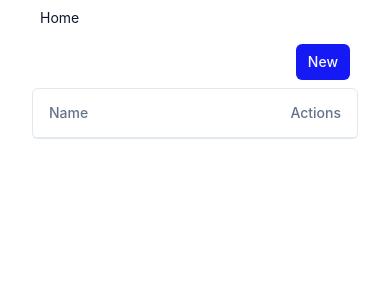
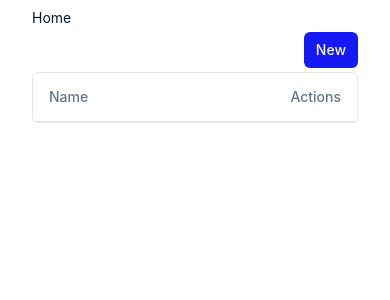
Before and after one commit to tino415/pwa-shopping-list, a React (Create React App) app: page / in a window 390 px wide. Shown: the top 300 px of the page. Built offline with nearby package versions, Linux system fonts and the light colour scheme; the HTML template or start-up script is replaced by a standard one.

Commit message:
Upgrade responsivity

```diff
--- a/src/App.tsx
+++ b/src/App.tsx
@@ -12,7 +12,7 @@ import EditShoppingListItem from './containers/EditShoppingListItem'
 function App() {
   return (
     <Router>
-      <div className="container mx-auto">
+      <div className="container py-2 xl:max-w-5xl">
         <Routes>
           <Route path="/" Component={ShoppingLists} />
           <Route path="/new" Component={NewShoppingList} />
--- a/src/components/ui/Header.tsx
+++ b/src/components/ui/Header.tsx
@@ -2,7 +2,7 @@ import React from 'react'
 
 export default function (props: { name?: string; children?: React.ReactNode }) {
   return (
-    <div className="flex flex-row items-center p-2">
+    <div className="flex flex-row items-center py-1">
       <h1 className="grow text-xl font-semibold tracking-tight">
         {props.name || ''}
       </h1>
--- a/src/containers/EditShoppingListItem.tsx
+++ b/src/containers/EditShoppingListItem.tsx
@@ -8,8 +8,6 @@ import {
   type ShoppingListItem,
   type ShoppingList,
 } from '../lib/db'
-
-import LinkCancel from '../components/ui/LinkCancel'
 
 import {
   Breadcrumb,
--- a/src/containers/NewShoppingListItem.tsx
+++ b/src/containers/NewShoppingListItem.tsx
@@ -10,8 +10,6 @@ import {
   getShoppingList,
   type ShoppingList as List,
 } from '../lib/db'
-
-import LinkCancel from '../components/ui/LinkCancel'
 
 import {
   Breadcrumb,
--- a/src/containers/ShoppingLists.tsx
+++ b/src/containers/ShoppingLists.tsx
@@ -47,7 +47,6 @@ function ShoppingLists() {
 
   return (
     <>
-      <div className="p-2">
       <Breadcrumb>
         <BreadcrumbList>
           <BreadcrumbItem>
@@ -55,7 +54,6 @@ function ShoppingLists() {
           </BreadcrumbItem>
         </BreadcrumbList>
       </Breadcrumb>
-      </div>
       <Header name="">
         <Actions actions={[ActionLink('/new', 'New')]} />
       </Header>
```
Lines whose indentation alone changed are shown as unchanged.
